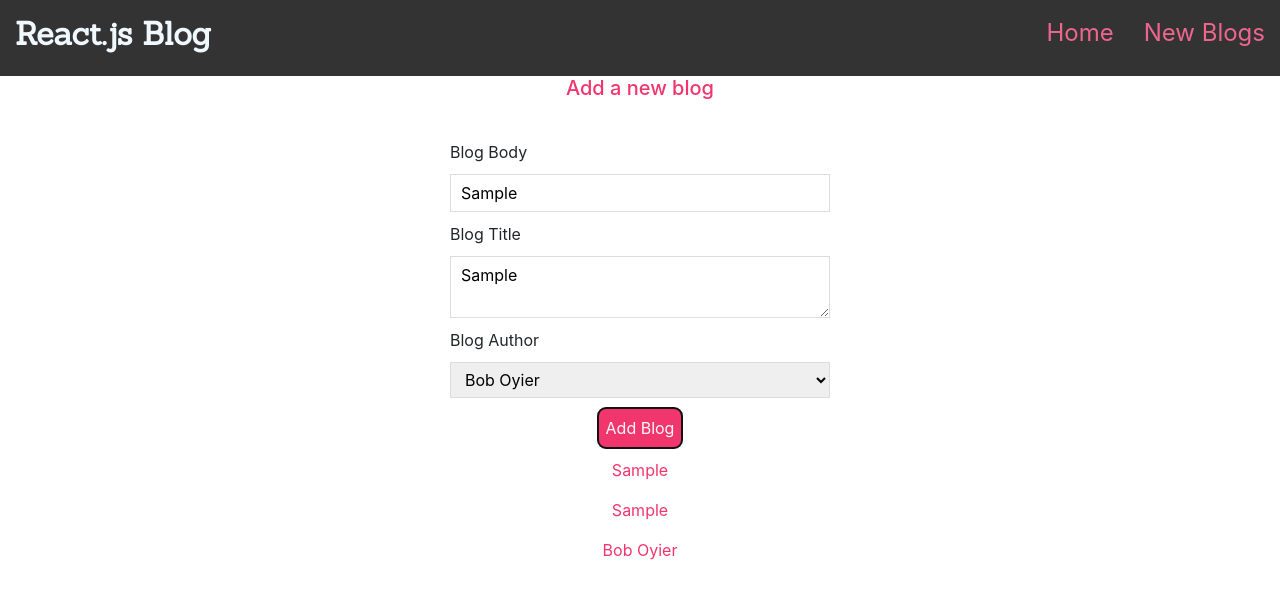
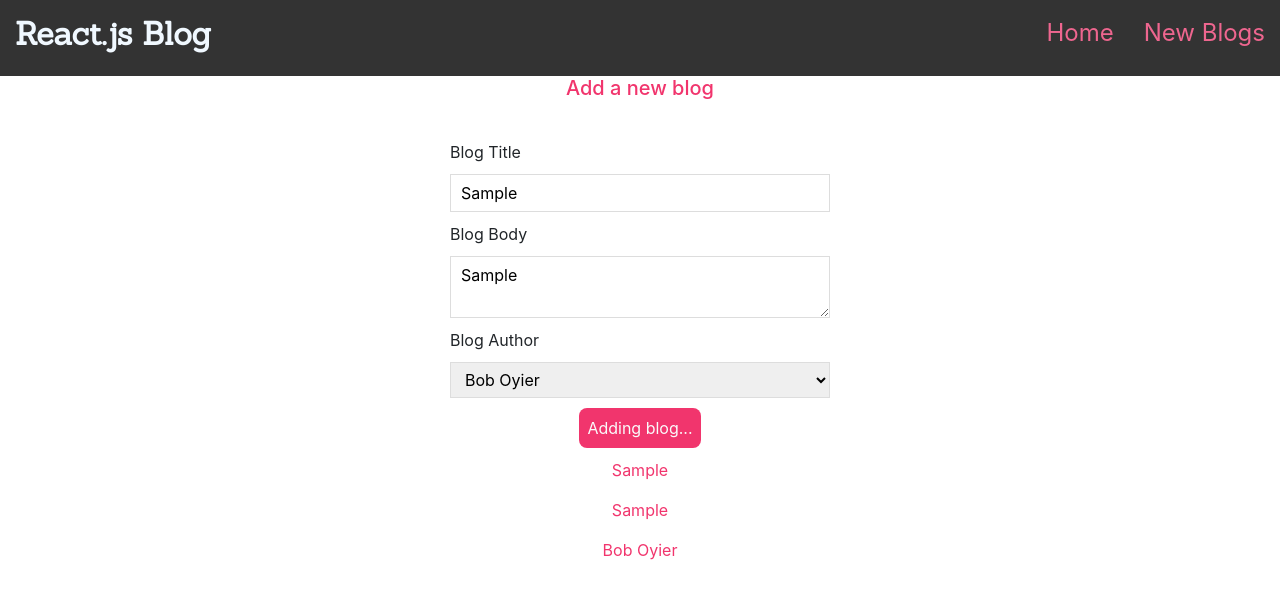
Before and after one commit to oyieroyier/react-prac-net-ninja, a React (Create React App) app: page /create in a window 1280 px wide. Both pictures are taken after typing "Sample", "Sample" into the empty fields and a click on the button "Add Blog". Shown: the top 598 px of the page. Built offline with nearby package versions, Linux system fonts and the light colour scheme; no server answers; a web font is replaced by a local one.

Commit message:
Completed tutorial on React with Net Ninja

```diff
--- a/src/App.css
+++ b/src/App.css
@@ -1,4 +1,4 @@
-@import url("https://fonts.googleapis.com/css2?family=Kavoon&family=Sanchez&display=swap");
+@import url('https://fonts.googleapis.com/css2?family=Kavoon&family=Sanchez&display=swap');
 .App {
 	text-align: center;
 }
@@ -31,7 +31,7 @@ form {
 	font-size: 2rem;
 	padding: 15px;
 	color: aliceblue;
-	font-family: "Sanchez", serif;
+	font-family: 'Sanchez', serif;
 	font-weight: bold;
 }
 
@@ -213,7 +213,8 @@ p {
 	box-sizing: border-box;
 	display: block;
 }
-.create button{
+.create button,
+.blog-details button {
 	background: #f1356d;
 	color: #fafafa;
 	border: 0;
--- a/src/App.js
+++ b/src/App.js
@@ -1,9 +1,10 @@
-import "./App.css";
-import Home from "./components/Home";
-import { BrowserRouter as Router, Route, Switch } from "react-router-dom";
-import Create from "./components/Create";
-import Navbar from "./components/Navbar";
-import BlogDetails from "./components/BlogDetails";
+import './App.css';
+import Home from './components/Home';
+import { BrowserRouter as Router, Route, Switch } from 'react-router-dom';
+import Create from './components/Create';
+import Navbar from './components/Navbar';
+import BlogDetails from './components/BlogDetails';
+import NotFound from './components/NotFound';
 
 function App() {
 	return (
@@ -20,6 +21,9 @@ function App() {
 					<Route path="/blogs/:id">
 						<BlogDetails />
 					</Route>
+					<Route path="*">
+						<NotFound />
+					</Route>
 				</Switch>
 			</div>
 		</Router>
--- a/src/components/BlogDetails.jsx
+++ b/src/components/BlogDetails.jsx
@@ -1,6 +1,7 @@
-import React from "react";
-import { useParams } from "react-router-dom";
-import useFetch from "./useFetch";
+import React from 'react';
+import { useHistory } from 'react-router-dom';
+import { useParams } from 'react-router-dom';
+import useFetch from './useFetch';
 
 const BlogDetails = () => {
 	const { id } = useParams();
@@ -9,7 +10,17 @@ const BlogDetails = () => {
 		data: blog,
 		isLoading,
 		error,
-	} = useFetch(" https://api.npoint.io/1961c31d4e500e32b218/blogs/" + id);
+	} = useFetch(' https://react-blog-backend-omega.vercel.app/blogs/' + id);
+
+	const history = useHistory();
+
+	const handleClick = () => {
+		fetch('https://react-blog-backend-omega.vercel.app/blogs/' + blog.id, {
+			method: 'DELETE',
+		}).then(() => {
+			history.push('/');
+		});
+	};
 
 	return (
 		<div className="blog-details">
@@ -23,6 +34,7 @@ const BlogDetails = () => {
 						{blog.author}
 					</p>
 					<div>{blog.body}</div>
+					<button onClick={handleClick}>Delete</button>
 				</article>
 			)}
 			{/* <h2>Blog Details - {id} </h2> */}
--- a/src/components/Create.jsx
+++ b/src/components/Create.jsx
@@ -1,28 +1,42 @@
-import React, { useState } from "react";
+import React, { useState } from 'react';
+import { useHistory } from 'react-router-dom';
 
 const Create = () => {
-	const [title, setTitle] = useState("");
-	const [body, setBody] = useState("");
-	const [author, setAuthor] = useState("Bob Oyier");
+	const [title, setTitle] = useState('');
+	const [body, setBody] = useState('');
+	const [author, setAuthor] = useState('Bob Oyier');
+	const [isPending, setIsPending] = useState(false);
+	const history = useHistory()
 
 	const handleSubmit = (e) => {
 		e.preventDefault();
-		const blog = { title, body, author }
+		const blog = { title, body, author };
+		setIsPending(true);
 
-		console.log(blog);
+		fetch('https://react-blog-backend-omega.vercel.app/blogs/', {
+			method: 'POST',
+			headers: { 'Content-Type': 'application/json' },
+			body: JSON.stringify(blog),
+		}).then(() => {
+			console.log('new blog added successfully');
+			setIsPending(false);
+			// history.go(-1)
+			history.push('/');
+		});
+
 	};
 	return (
 		<div className="create">
 			<h2>Add a new blog</h2>
 			<form onSubmit={handleSubmit}>
-				<label>Blog Body</label>
+				<label>Blog Title</label>
 				<input
 					type="text"
 					required
 					value={title}
 					onChange={(e) => setTitle(e.target.value)}
 				/>
-				<label>Blog Title</label>
+				<label>Blog Body</label>
 				<textarea
 					required
 					value={body}
@@ -41,7 +55,8 @@ const Create = () => {
 					<option value="Bob Oyier">Bob Oyier</option>
 					<option value="Nyokabi Kamau">Nyokabi Kamau</option>
 				</select>
-				<button>Add Blog</button>
+				{!isPending && <button>Add Blog</button>}
+				{isPending && <button disabled>Adding blog...</button>}
 			</form>
 
 			<p>{title}</p>
--- a/src/components/Home.jsx
+++ b/src/components/Home.jsx
@@ -20,7 +20,7 @@ const Home = () => {
 		data: blogs,
 		isLoading,
 		error,
-	} = useFetch("https://api.npoint.io/1961c31d4e500e32b218/blogs/");
+	} = useFetch('https://react-blog-backend-omega.vercel.app/blogs/');
 
 	return (
 		<div id="home">
--- /dev/null
+++ b/src/components/NotFound.jsx
@@ -0,0 +1,14 @@
+import React from 'react'
+import { Link } from 'react-router-dom'
+
+const NotFound = () => {
+	return (
+		<div className='not-found'>
+			<h1>Sorry</h1>
+			<p>That page cannot be found</p>
+			<Link to="/">Back to homepage...</Link>
+		</div>
+	)
+}
+
+export default NotFound
```
Also changed, not shown: data/db.json (indentation only).
